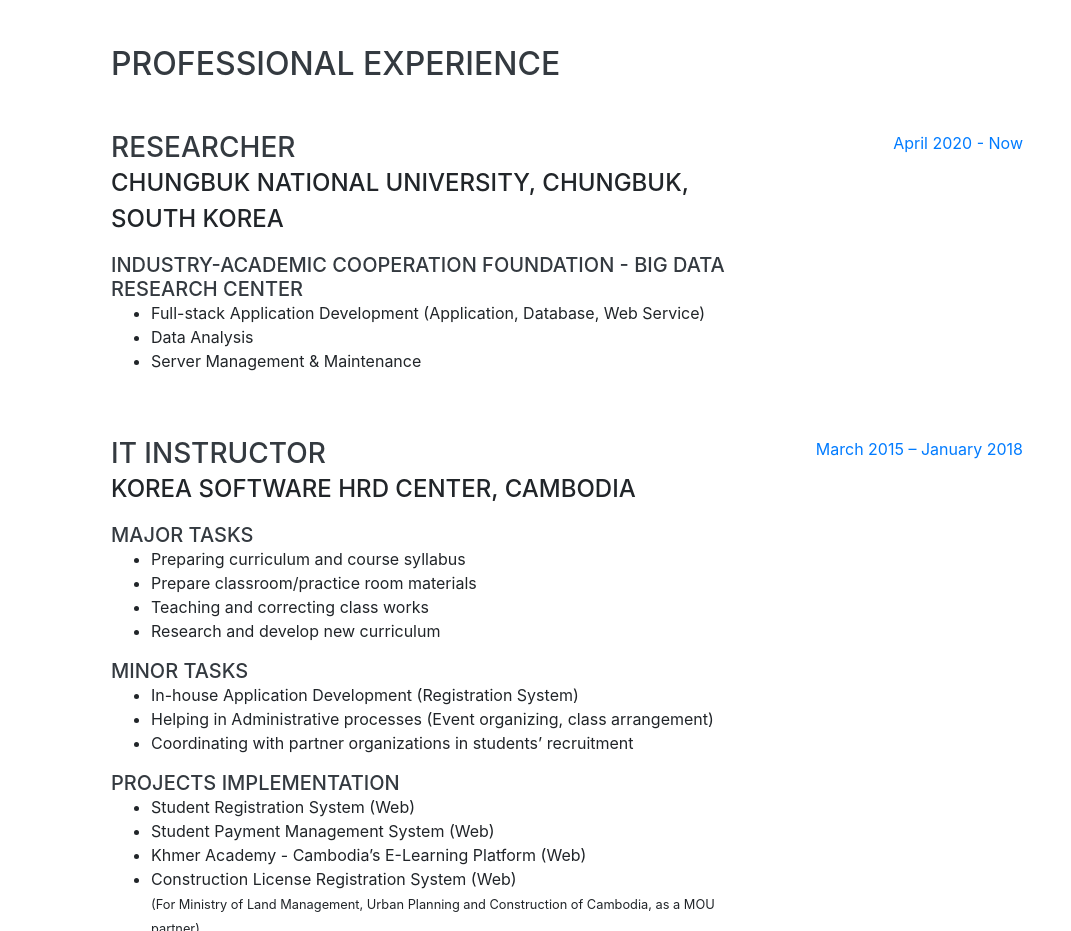
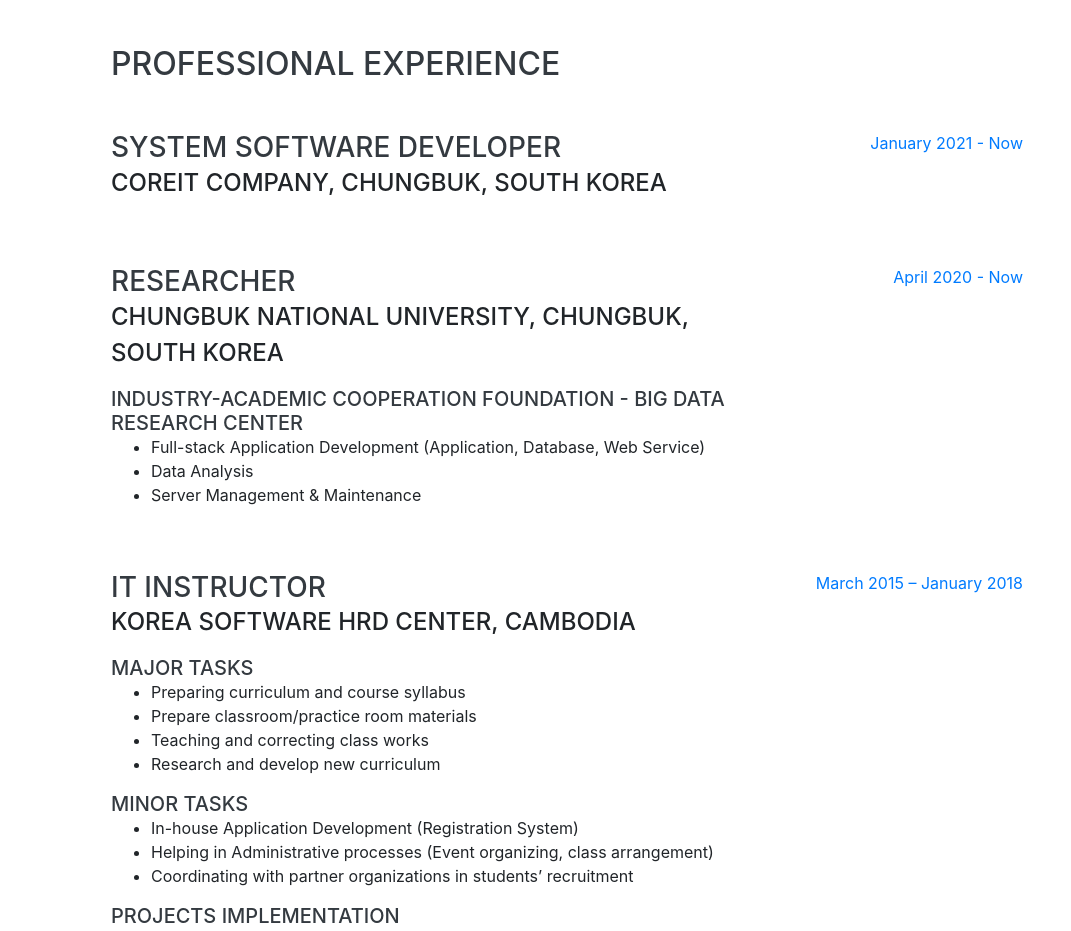
Before and after one commit to Menghok/resume, a website with bundled scripts: page index.html in a window 1280 px wide. Shown: the part 804-1735 px from the top of the page, without its empty margins (209-1280 px from the left). Built offline with nearby package versions, Linux system fonts and the light colour scheme; a web font is replaced by a local one.

Commit message:
Update index.html

```diff
--- a/index.html
+++ b/index.html
@@ -99,22 +99,22 @@
       <div class="w-100">
         <h2 class="mb-5">Professional Experience</h2>
 
-        <!-- <div class="resume-item d-flex flex-column flex-md-row justify-content-between mb-5">
+        <div class="resume-item d-flex flex-column flex-md-row justify-content-between mb-5">
           <div class="resume-content">
             <h3 class="mb-0">System Software Developer</h3>
             <div class="subheading mb-3">CoreIT Company, Chungbuk, South Korea</div>
 
+	    <!--
             <h5 class="mb-0">Major Tasks</h5>
             <ul>
             	<li>Full-stack Application Development (Application, Database, Web Service)</li>
-            	<li>Data Analysis</li>
-            	<li>Server Management & Maintenance</li>
             </ul>
+	    -->
           </div>
           <div class="resume-date text-md-right">
             <span class="text-primary">January 2021 - Now</span>
           </div>
-        </div> -->
+        </div>
 
         <div class="resume-item d-flex flex-column flex-md-row justify-content-between mb-5">
           <div class="resume-content">
```
